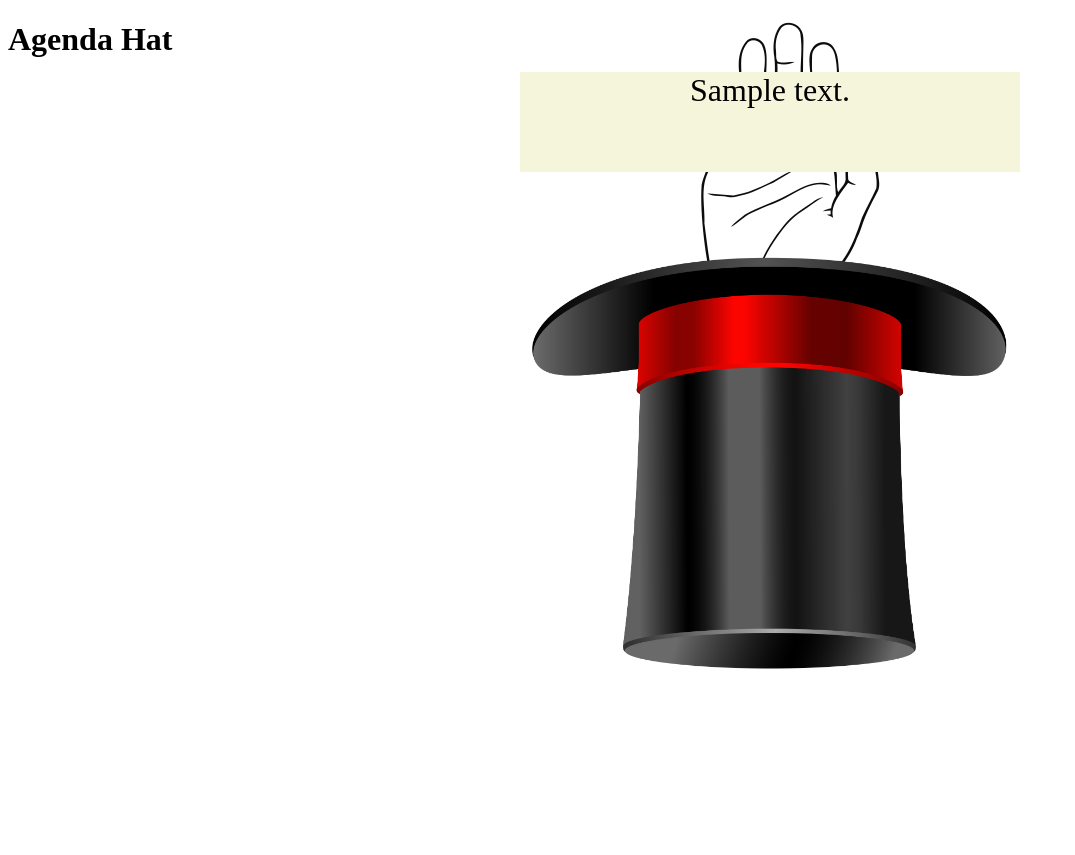
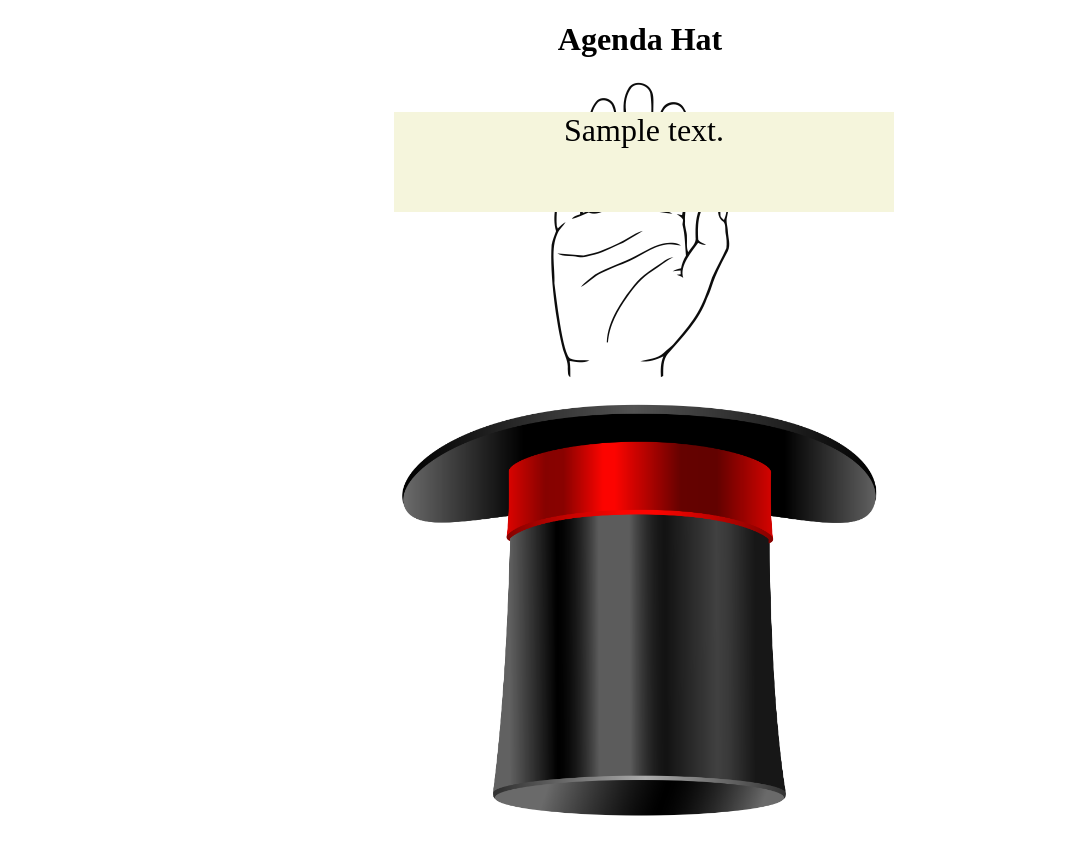
Before and after one commit to sheepman4267/agenda_hat, a Django app: template hat/templates/hat/hat.html in a window 1280 px wide. Shown: the whole page, without its empty margins (0-1075 px from the left). Before the commit the page ends 669 px from the top, so only its background shows below. Run offline with Django 4.2, Linux system fonts and the light colour scheme; tables that the repository leaves empty hold one stand-in row (values such as "Sample post"); the template is opened without the code that fills it: values that come from a table or form of the project are taken from there, most other values are stand-ins (such as "Sample title", 1, 10 or a date in 2020).

Commit message:
Rewrite the CSS to get rid of all the position: absolute junk

```diff
--- a/hat/static/hat/hat.css
+++ b/hat/static/hat/hat.css
@@ -1,21 +1,36 @@
+body {
+    text-align: center;
+}
+
+.h1 {
+    height: 80px;
+}
+
 .hat {
-    position: absolute;
-    margin-left: 40%;
-    bottom: 100px;
     width: 500px;
     height: auto;
     rotate: 180deg;
+    margin-top: auto;
+    justify-self: end;
 }
 
 .hat.finished {
     animation: 3s infinite hat-spin;
 }
 
+.hat-container {
+    display: flex;
+    flex-direction: column;
+    align-items: center;
+    min-height: calc(100vh - 80px);
+}
+
 .hat-pull {
-    position: absolute;
-    top: 20px;
-    left: 50%;
+    display: grid;
     animation: 5s hand-pull ease-in-out;
+    grid-template-columns: 100% 100%;
+    width: 300px;
+    align-self: center;
 }
 
 .hat-pull img {
@@ -24,16 +39,14 @@
 }
 
 .hat-pull p {
-    position: absolute;
-    top: 20px;
     text-align: center;
     width: 500px;
     height: fit-content;
     min-height: 100px;
     background: beige;
-    right: -80px;
     animation: 5s item-appear ease-in-out;
     font-size: xx-large;
+    margin-left: -132%;
 }
 
 .hat-pull.finished p {
@@ -47,26 +60,30 @@
 
 @keyframes hand-pull {
     from {
-        top: 20px;
     }
 
     25% {
-        top: 100px;
+        transform: translate(0, -10vh);
         rotate: 180deg;
     }
 
     50% {
-        top: 400px;
+        transform: translate(0, -60vh);
         rotate: 180deg;
     }
 
-    75% {
-        top: 100px;
+    60% {
+        transform: translate(0, -40vh);
+        rotate: 180deg;
+    }
+
+    80% {
+        transform: translate(0, -10vh);
         rotate: 0deg;
     }
 
     to {
-        top: 20px;
+        transform: translate(0);
     }
 }
 
@@ -75,11 +92,11 @@
         opacity: 0;
     }
 
-    50% {
+    55% {
         opacity: 0;
     }
 
-    75% {
+    60% {
         opacity: 100%;
     }
 
--- a/hat/templates/hat/hat.html
+++ b/hat/templates/hat/hat.html
@@ -8,6 +8,7 @@
 </head>
 <body>
 <h1>Agenda Hat</h1>
+<div class="hat-container">
     <div class="hat-pull {{ hat_class }}">
         <img src="{% static 'hat/hand.png' %}">
         <p>
@@ -15,5 +16,6 @@
         </p>
     </div>
     <img class="hat {{ hat_class }}" src="{% static 'hat/tophat.png' %}" alt="hat!">
+</div>
 </body>
 </html>
```
Lines whose indentation alone changed are shown as unchanged.
